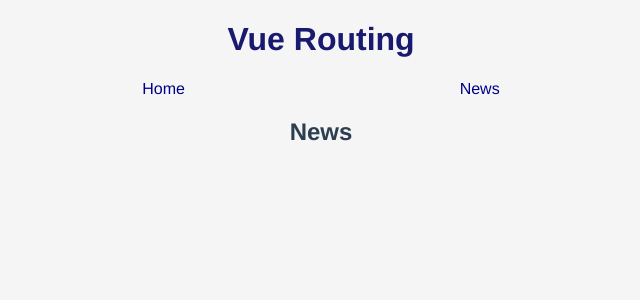
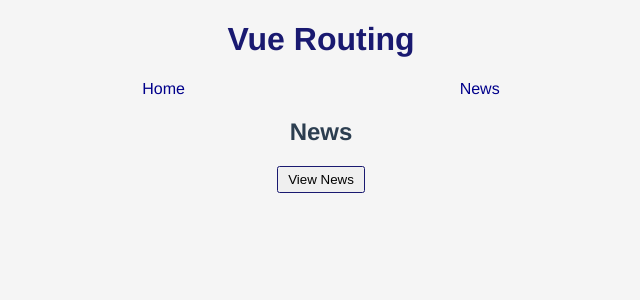
Before and after one commit to brellin/Vue-Bootstrap-Project, a Vue app: page /news in a window 1280 px wide. Shown: the top 300 px of the page, without its empty margins (319-959 px from the left). Built offline with nearby package versions, Linux system fonts and the light colour scheme.

Commit message:
create button
allow 'content' prop
minor styles on button

```diff
--- a/src/components/Button.vue
+++ b/src/components/Button.vue
@@ -1 +1,29 @@
-<template></template>
+<template>
+  <button>{{ content }}</button>
+</template>
+
+<script>
+export default {
+  name: "Button",
+  props: {
+    content: {
+      type: String
+    }
+  }
+};
+</script>
+
+<style lang='scss'>
+button {
+  box-shadow: none;
+  padding: 5px 10px;
+  border: 1px solid midnightblue;
+  border-radius: 2.5px;
+  cursor: pointer;
+  transition: 0.3s ease-in-out;
+
+  &:hover {
+    background: #c3c3ff;
+  }
+}
+</style>
--- a/src/components/News.vue
+++ b/src/components/News.vue
@@ -1,3 +1,13 @@
 <template>
-  <h2>News</h2>
+  <div class="news">
+    <h2>News</h2>
+    <Button content="View News" />
+  </div>
 </template>
+
+<script>
+import Button from "./Button";
+export default {
+  components: { Button }
+};
+</script>
```
